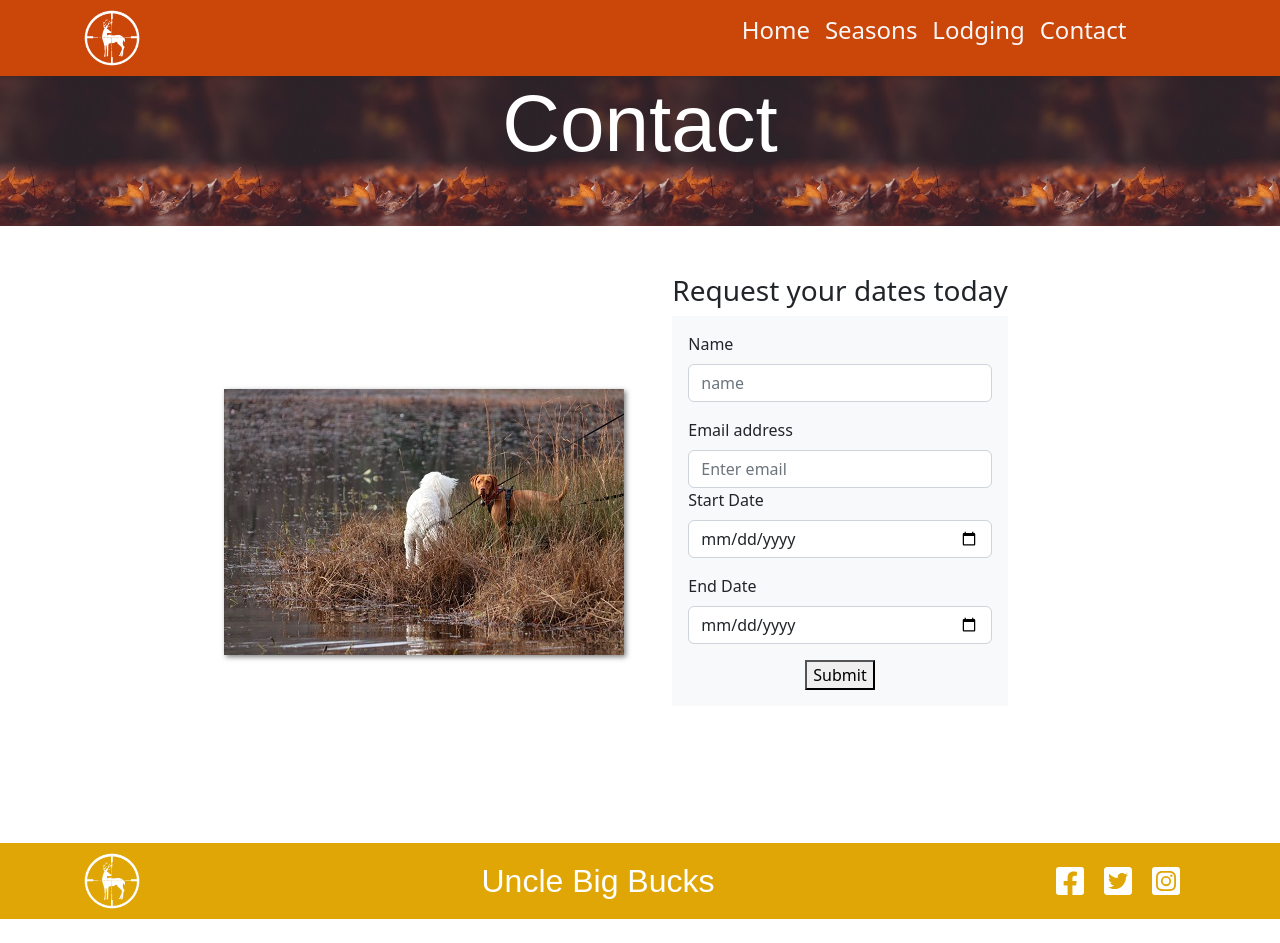
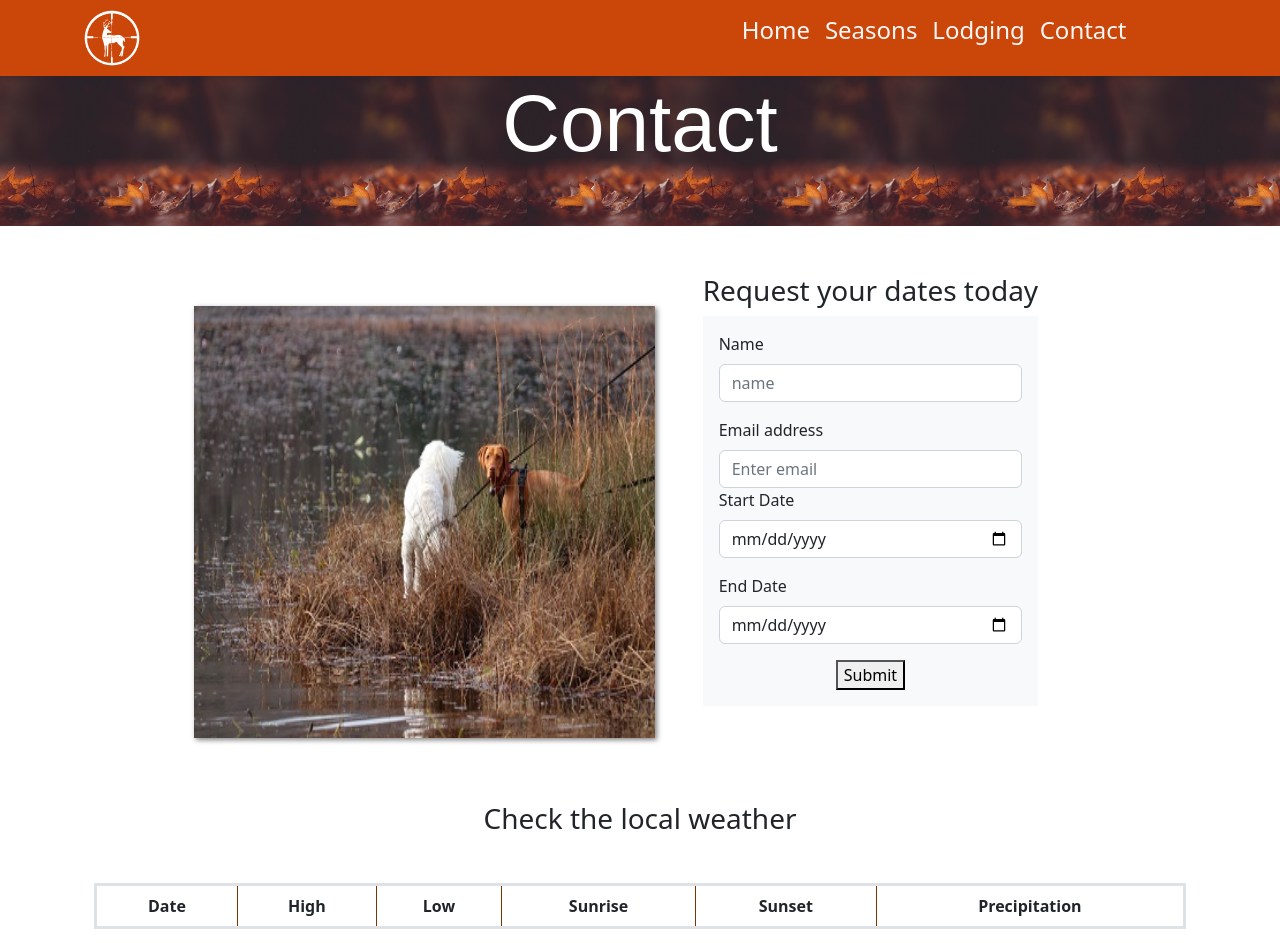
Before and after one commit to ragtop66goat/big-bucks, a React (Create React App) app: page /contact in a window 1280 px wide. Shown: the top 943 px of the page. Before the commit the page ends 919 px from the top, so only its background shows below. Built offline with nearby package versions, Linux system fonts and the light colour scheme.

Commit message:
added weatherAPI.js for making api calls, ForecastDisplay.js to dipsply the weather data, WeatherSlice.js for managing weather state

```diff
--- /dev/null
+++ b/src/api/weatherAPI.js
@@ -0,0 +1,46 @@
+import { createAsyncThunk } from "@reduxjs/toolkit";
+
+export const getForeCast = createAsyncThunk("weather/get", async () => {
+  return fetch(
+    `https://api.open-meteo.com/v1/forecast?latitude=52.52&longitude=13.41&daily=weather_code,temperature_2m_max,temperature_2m_min,sunrise,sunset,precipitation_sum&temperature_unit=fahrenheit&wind_speed_unit=mph&precipitation_unit=inch&timezone=America%2FDenver`,
+    {
+      method: "GET",
+      headers: {
+        "Content-Type": "application/json",
+      },
+    }
+  )
+    .then((res) => {
+      return res.json();
+    })
+    .then((data) => {
+      return {
+        daily: parseDaily(data),
+      };
+    });
+});
+
+function parseDaily({ daily }) {
+  return daily.time.map((time, idx) => {
+    return {
+      time,
+      icon: daily.weather_code[idx],
+      sunrise: daily.sunrise[idx],
+      sunset: daily.sunset[idx],
+      high: daily.temperature_2m_max[idx],
+      low: daily.temperature_2m_min[idx],
+      precip: daily.precipitation_sum[idx],
+    };
+  });
+}
+
+// daily :
+// {
+//   precipitation_sum [0.016, 0.004, 0.181, 0, 0.035, 0.012, 0.118]
+//   sunrise ['2023-12-27T00:16', '2023-12-28T00:17', '2023-12-29T00:17', '2023-12-30T00:17', '2023-12-31T00:17', '2024-01-01T00:17', '2024-01-02T00:16']
+//   sunset ['2023-12-27T07:57', '2023-12-28T07:58', '2023-12-29T07:59', '2023-12-30T08:00', '2023-12-31T08:01', '2024-01-01T08:02', '2024-01-02T08:03']
+//   temperature_2m_max [45, 49.6, 49.3, 43.8, 46.4, 45.6, 44.2]
+//   temperature_2m_min [35.6, 43.3, 42.2, 35.8, 37.9, 35.9, 36.1]
+//   time ['2023-12-27', '2023-12-28', '2023-12-29', '2023-12-30', '2023-12-31', '2024-01-01', '2024-01-02']
+//   weather_code [61, 61, 80, 3, 61, 3, 61]
+// }
--- /dev/null
+++ b/src/components/forecast display/ForecastDisplay.js
@@ -0,0 +1,33 @@
+import { Table } from "react-bootstrap";
+
+export default function ForecastDisplay({ data }) {
+  console.log(data);
+  return (
+    <div className="container">
+      <Table striped bordered hover>
+        <thead>
+          <tr>
+            <th>Date</th>
+            <th>High</th>
+            <th>Low</th>
+            <th>Sunrise</th>
+            <th>Sunset</th>
+            <th>Precipitation</th>
+          </tr>
+        </thead>
+        <tbody>
+          {data?.daily?.map((item, idx) => (
+            <tr key={idx}>
+              <td>{item.time.substring(5, 10)}</td>
+              <td>{item.high}</td>
+              <td>{item.low}</td>
+              <td>{item.sunrise.substring(11, 16)}</td>
+              <td>{item.sunset.substring(11, 16)}</td>
+              <td>{item.precip}</td>
+            </tr>
+          ))}
+        </tbody>
+      </Table>
+    </div>
+  );
+}
--- a/src/index.css
+++ b/src/index.css
@@ -18,8 +18,8 @@ a {
 .image {
   box-shadow: 2px 2px 5px rgba(0, 0, 0, 0.5);
   margin-top: 4rem;
-  max-height: 60vh;
-  max-width: 40vw;
+  height: 54vh;
+  width: 36vw;
 }
 
 .logo {
--- a/src/pages/contactPage/Contact.js
+++ b/src/pages/contactPage/Contact.js
@@ -1,11 +1,21 @@
 import dog from "../../images/dogTraining.jpg";
-import {Form} from "react-bootstrap";
+import { Form } from "react-bootstrap";
 import "./contact.css";
-import {useDispatch} from "react-redux";
-import {setEmail, setEndDate, setName, setStartDate} from "../../slice/FormSlice";
+import { useDispatch, useSelector } from "react-redux";
+import {
+  setEmail,
+  setEndDate,
+  setName,
+  setStartDate,
+} from "../../slice/FormSlice";
+import { getForeCast } from "../../api/weatherAPI";
+import ForecastDisplay from "../../components/forecast display/ForecastDisplay";
 
 export function Contact() {
   const dispatch = useDispatch();
+  const data = useSelector((state) => state.weatherSlice.forecastData[0]);
+
+  console.log(data);
   return (
     <>
       <div className="secondary-hero">
@@ -15,31 +25,47 @@ export function Contact() {
       </div>
       <div className="container">
         <div className="contact-container">
-          <img src={dog} alt="dog" className="image"/>
+          <img src={dog} alt="dog" className="image" />
           <div className="m-5">
             <h3>Request your dates today</h3>
             <Form className="contact-form bg-light p-3">
               <Form.Group className="mb-3 text-start" controlId="name">
                 <Form.Label data-testid="name">Name</Form.Label>
-                <Form.Control data-testid="name-input" type="text" placeholder="name"
-                              onChange={(e) => dispatch(setName(e.target.value))}/>
+                <Form.Control
+                  data-testid="name-input"
+                  type="text"
+                  placeholder="name"
+                  onChange={(e) => dispatch(setName(e.target.value))}
+                />
               </Form.Group>
               <Form.Group
                 className="mb-3 text-start"
                 controlId="formBasicEmail"
               >
                 <Form.Label data-testid="email">Email address</Form.Label>
-                <Form.Control data-testid="email-input" type="email" placeholder="Enter email"
-                              onChange={(e) => dispatch(setEmail(e.target.value))}/>
+                <Form.Control
+                  data-testid="email-input"
+                  type="email"
+                  placeholder="Enter email"
+                  onChange={(e) => dispatch(setEmail(e.target.value))}
+                />
                 <Form.Group className="mb-3 text-start" controlId="startDate">
                   <Form.Label data-testid="start-date">Start Date</Form.Label>
-                  <Form.Control data-testid="start-date-input" type="date" placeholder="start date"
-                                onChange={(e) => dispatch(setStartDate(e.target.value))}/>
+                  <Form.Control
+                    data-testid="start-date-input"
+                    type="date"
+                    placeholder="start date"
+                    onChange={(e) => dispatch(setStartDate(e.target.value))}
+                  />
                 </Form.Group>
                 <Form.Group className="mb-3 text-start" controlId="endDate">
                   <Form.Label data-testid="end-date">End Date</Form.Label>
-                  <Form.Control data-testid="end-date-input" type="date" placeholder="end date"
-                                onChange={(e)=>dispatch(setEndDate(e.target.value))}/>
+                  <Form.Control
+                    data-testid="end-date-input"
+                    type="date"
+                    placeholder="end date"
+                    onChange={(e) => dispatch(setEndDate(e.target.value))}
+                  />
                 </Form.Group>
               </Form.Group>
 
@@ -47,6 +73,9 @@ export function Contact() {
             </Form>
           </div>
         </div>
+        <h3 className="m-5">Check the local weather</h3>
+        <ForecastDisplay data={data} />
+        <button onClick={() => dispatch(getForeCast())}>Get Forecast</button>
       </div>
     </>
   );
--- /dev/null
+++ b/src/slice/WeatherSlice.js
@@ -0,0 +1,32 @@
+import { createSlice } from "@reduxjs/toolkit";
+import { getForeCast } from "../api/weatherAPI";
+
+const initialState = {
+  longitude: "",
+  latitude: "",
+  forecastData: [],
+  loading: false,
+  message: "",
+};
+
+const weatherSlice = createSlice({
+  name: "weather",
+  initialState,
+  reducers: {
+    setLongitude: (state, action) => {
+      state.longitude = action.payload;
+    },
+    setLatitude: (state, action) => {
+      state.latitude = action.payload;
+    },
+  },
+  extraReducers: (builder) => {
+    builder.addCase(getForeCast.fulfilled, (state, action) => {
+      state.forecastData = [action.payload];
+    });
+  },
+});
+
+export const { setLongitude, setLatitude } = weatherSlice.actions;
+
+export default weatherSlice.reducer;
--- a/src/store.js
+++ b/src/store.js
@@ -1,6 +1,7 @@
-import {combineReducers, configureStore} from "@reduxjs/toolkit";
+import { combineReducers, configureStore } from "@reduxjs/toolkit";
 import formSlice from "./slice/FormSlice";
+import weatherSlice from "./slice/WeatherSlice";
 
-export const reducer = combineReducers({formSlice});
+export const reducer = combineReducers({ formSlice, weatherSlice });
 
-export const store = configureStore({reducer})
+export const store = configureStore({ reducer });
```
Also changed, not shown: public/manifest.json.
